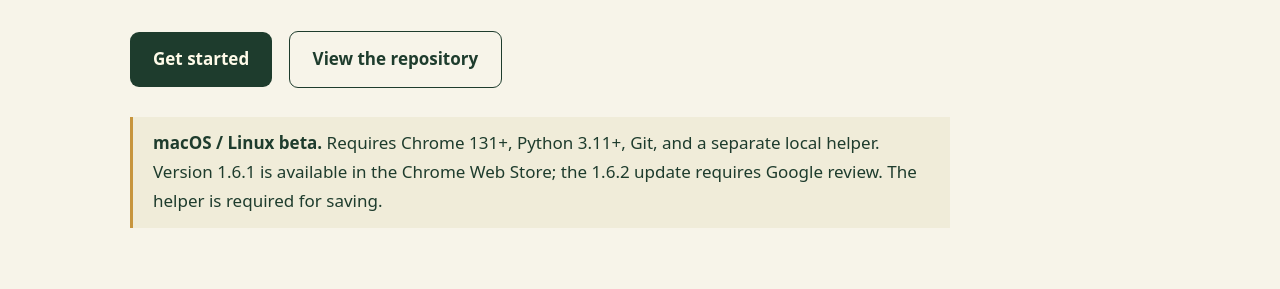
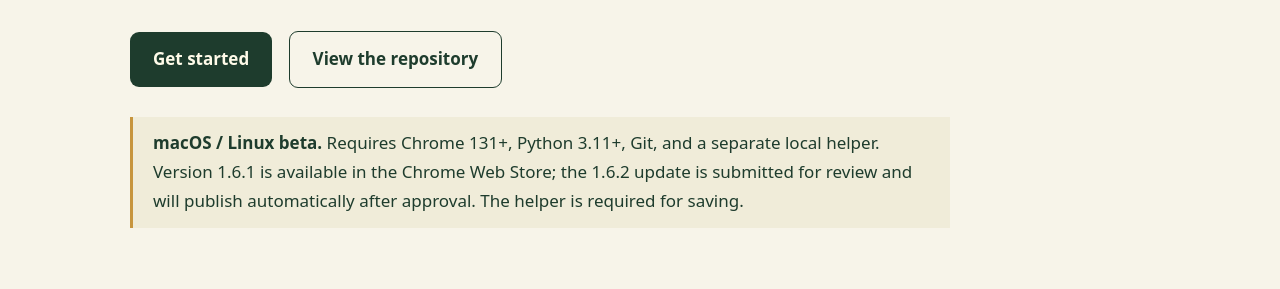
Before and after one commit to dragod812/study-keys, a browser extension: page docs/index.html in a window 1280 px wide. Shown: the part 497-786 px from the top of the page. Drawn offline with Linux system fonts and the light colour scheme.

Commit message:
Record 1.6.2 publication and Web Store submission

```diff
--- a/docs/index.html
+++ b/docs/index.html
@@ -21,7 +21,7 @@
 <a class="cta" href="#setup">Get started</a>
 <a class="cta secondary" href="https://github.com/dragod812/study-keys">View the repository</a>
 <p class="notice">
-<strong>macOS / Linux beta.</strong> Requires Chrome 131+, Python 3.11+, Git, and a separate local helper. Version 1.6.1 is available in the Chrome Web Store; the 1.6.2 update requires Google review. The helper is required for saving.</p>
+<strong>macOS / Linux beta.</strong> Requires Chrome 131+, Python 3.11+, Git, and a separate local helper. Version 1.6.1 is available in the Chrome Web Store; the 1.6.2 update is submitted for review and will publish automatically after approval. The helper is required for saving.</p>
 </section>
 <section class="release-note">
 <div class="eyebrow">New in 1.6.2</div>
```
Also changed, not shown: release/github-release-1.6.2.md, release/status.md, release/store-listing.md.
